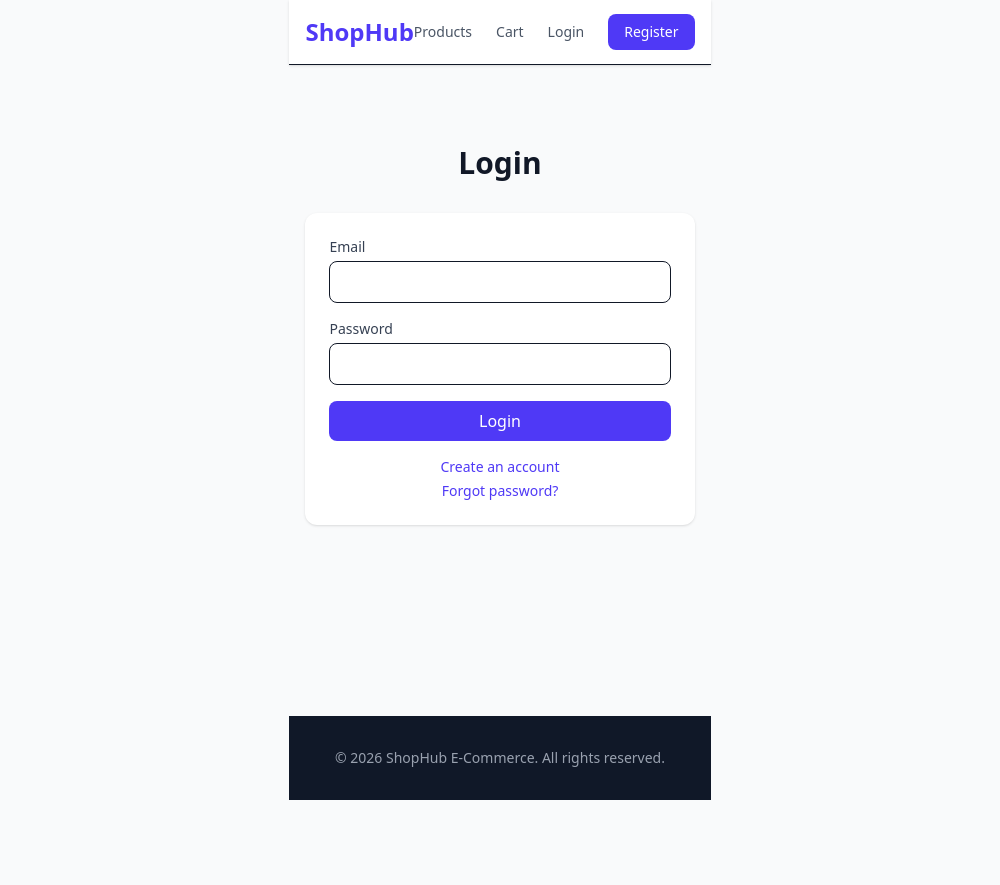
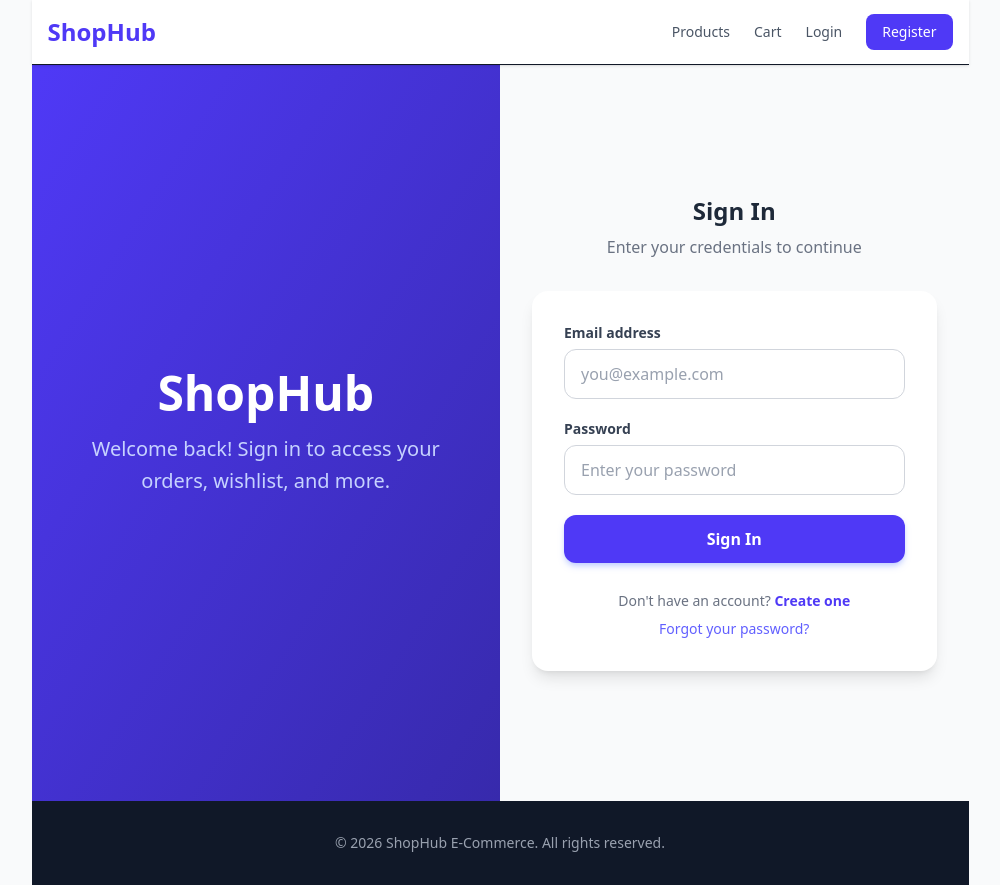
Before and after one commit to mazenrefaei2375/E-Commerce-project, a React (Vite) app in the folder frontend/: page /login in a window 1280 px wide. Shown: the whole page, without its empty margins (140-1140 px from the left). Before the commit the page ends 800 px from the top, so only its background shows below. Built offline with nearby package versions, Linux system fonts and the light colour scheme.

Commit message:
Desktop-optimized login page with two-column layout

```diff
--- a/frontend/src/pages/LoginPage.jsx
+++ b/frontend/src/pages/LoginPage.jsx
@@ -23,29 +23,71 @@ export default function LoginPage() {
   }
 
   return (
-    <div className="max-w-md mx-auto mt-20 px-4">
-      <h1 className="text-3xl font-bold text-center mb-8">Login</h1>
-      <form onSubmit={handleSubmit} className="bg-white rounded-xl shadow-sm p-6 space-y-4">
-        {error && <div className="bg-red-50 text-red-600 p-3 rounded-lg text-sm">{error}</div>}
-        <div>
-          <label className="block text-sm font-medium text-gray-700 mb-1">Email</label>
-          <input type="email" value={form.email} onChange={(e) => setForm({ ...form, email: e.target.value })}
-            className="w-full border rounded-lg px-4 py-2 focus:ring-2 focus:ring-indigo-500 focus:border-transparent outline-none" required />
+    <div className="min-h-[calc(100vh-64px)] flex">
+      {/* Left - Branding */}
+      <div className="hidden lg:flex lg:w-1/2 bg-gradient-to-br from-indigo-600 to-indigo-800 items-center justify-center p-12">
+        <div className="max-w-md text-white text-center">
+          <h1 className="text-5xl font-bold mb-4">ShopHub</h1>
+          <p className="text-xl text-indigo-200 leading-relaxed">
+            Welcome back! Sign in to access your orders, wishlist, and more.
+          </p>
         </div>
-        <div>
-          <label className="block text-sm font-medium text-gray-700 mb-1">Password</label>
-          <input type="password" value={form.password} onChange={(e) => setForm({ ...form, password: e.target.value })}
-            className="w-full border rounded-lg px-4 py-2 focus:ring-2 focus:ring-indigo-500 focus:border-transparent outline-none" required />
+      </div>
+
+      {/* Right - Form */}
+      <div className="w-full lg:w-1/2 flex items-center justify-center p-8">
+        <div className="w-full max-w-md">
+          {/* Mobile logo */}
+          <h1 className="text-4xl font-bold text-center text-indigo-600 mb-2 lg:hidden">ShopHub</h1>
+
+          <h2 className="text-2xl font-bold text-gray-800 text-center mb-2">Sign In</h2>
+          <p className="text-gray-500 text-center mb-8">Enter your credentials to continue</p>
+
+          <form onSubmit={handleSubmit} className="bg-white rounded-2xl shadow-lg p-8 space-y-5">
+            {error && (
+              <div className="bg-red-50 border border-red-200 text-red-700 px-4 py-3 rounded-lg text-sm flex items-center gap-2">
+                <svg className="w-5 h-5 shrink-0" fill="none" stroke="currentColor" viewBox="0 0 24 24">
+                  <path strokeLinecap="round" strokeLinejoin="round" strokeWidth={2} d="M12 8v4m0 4h.01M21 12a9 9 0 11-18 0 9 9 0 0118 0z" />
+                </svg>
+                {error}
+              </div>
+            )}
+            <div>
+              <label className="block text-sm font-semibold text-gray-700 mb-1.5">Email address</label>
+              <input
+                type="email" value={form.email} onChange={(e) => setForm({ ...form, email: e.target.value })}
+                placeholder="you@example.com"
+                className="w-full border border-gray-300 rounded-xl px-4 py-3 text-gray-800 placeholder-gray-400 focus:ring-2 focus:ring-indigo-500 focus:border-indigo-500 outline-none transition-shadow"
+                required
+              />
+            </div>
+            <div>
+              <label className="block text-sm font-semibold text-gray-700 mb-1.5">Password</label>
+              <input
+                type="password" value={form.password} onChange={(e) => setForm({ ...form, password: e.target.value })}
+                placeholder="Enter your password"
+                className="w-full border border-gray-300 rounded-xl px-4 py-3 text-gray-800 placeholder-gray-400 focus:ring-2 focus:ring-indigo-500 focus:border-indigo-500 outline-none transition-shadow"
+                required
+              />
+            </div>
+            <button
+              type="submit" disabled={loading}
+              className="w-full bg-indigo-600 text-white py-3 rounded-xl font-semibold hover:bg-indigo-700 disabled:opacity-50 transition-colors text-base shadow-md shadow-indigo-200"
+            >
+              {loading ? 'Signing in...' : 'Sign In'}
+            </button>
+            <div className="text-center text-sm text-gray-500 space-y-2 pt-2">
+              <p>
+                Don't have an account?{' '}
+                <Link to="/register" className="text-indigo-600 font-semibold hover:text-indigo-700">Create one</Link>
+              </p>
+              <p>
+                <Link to="/password-reset" className="text-indigo-500 hover:text-indigo-600">Forgot your password?</Link>
+              </p>
+            </div>
+          </form>
         </div>
-        <button type="submit" disabled={loading}
-          className="w-full bg-indigo-600 text-white py-2 rounded-lg hover:bg-indigo-700 disabled:opacity-50">
-          {loading ? 'Logging in...' : 'Login'}
-        </button>
-        <div className="text-center text-sm text-gray-500 space-y-1">
-          <p><Link to="/register" className="text-indigo-600 hover:underline">Create an account</Link></p>
-          <p><Link to="/password-reset" className="text-indigo-600 hover:underline">Forgot password?</Link></p>
-        </div>
-      </form>
+      </div>
     </div>
   )
 }
```
